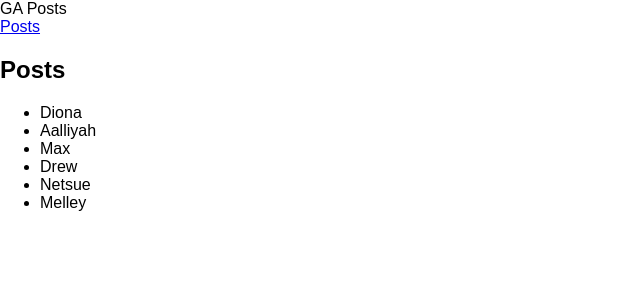
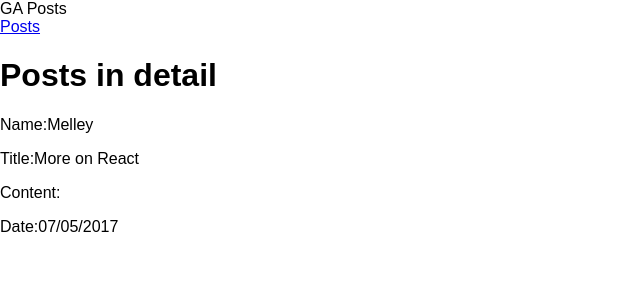
Before and after one commit to dionadk/project3-front, a React (Create React App) app: page /show/1 in a window 1280 px wide. Before the commit this address led to /. Shown: the top 300 px of the page, without its empty margins (0-640 px from the left). Built offline with nearby package versions, Linux system fonts and the light colour scheme.

Commit message:
added show to each posts

```diff
--- a/src/components/App/App.js
+++ b/src/components/App/App.js
@@ -1,6 +1,7 @@
 import React, { Component } from 'react';
 import Post from '../Post/Post.js';
 import Comments from '../Comments/Comments.js';
+import Show from '../Show/Show.js';
 
 // import './App.css';
 import axios from "axios";
@@ -46,6 +47,13 @@ class App extends Component {
                 )}
                 />
 
+                <Route exact path="/show/:userName" render={ (props) => (
+
+                    <Show
+                      {...props}
+                      posts={this.state.posts} /> )}
+                    />
+
                 <Route
                   path="/*"
                   render={ () => (<Redirect to="/" />)}
--- a/src/components/Post/Post.js
+++ b/src/components/Post/Post.js
@@ -20,7 +20,7 @@ export default class Post extends Component {
           <h2>Posts</h2>
             <ul>
               {this.props.posts.map(post => {
-                return (<li key={post.userName}>{post.userName}</li>)
+                return (<li key={post.userName}><Link to={`/show/${post.title}`}>{post.title}</Link></li>)
               })}
             </ul>
           </div>
--- /dev/null
+++ b/src/components/Show/Show.js
@@ -0,0 +1,34 @@
+import React, { Component } from 'react'
+
+export default class Show extends Component {
+    constructor(props){
+      super(props)
+      console.log(this.props.match.params.title)
+      let selectedPost = this.props.match.params.title
+      let singlePost
+      this.props.posts.forEach (item => {
+        if(item.tile === selectedPost){
+        singlePost = item
+      }
+      })
+      this.state = {
+        post: singlePost
+      }
+
+    }
+  render () {
+    return (
+      <div>
+      <h1>Posts in detail</h1>
+
+            <p>Name:{this.state.post.userName}</p>
+            <p>Title:{this.state.post.title}</p>
+            <p>Content:{this.state.post.conyent}</p>
+            <p>Date:{this.state.post.date}</p>
+
+
+      </div>
+    )
+
+  }
+}
```
